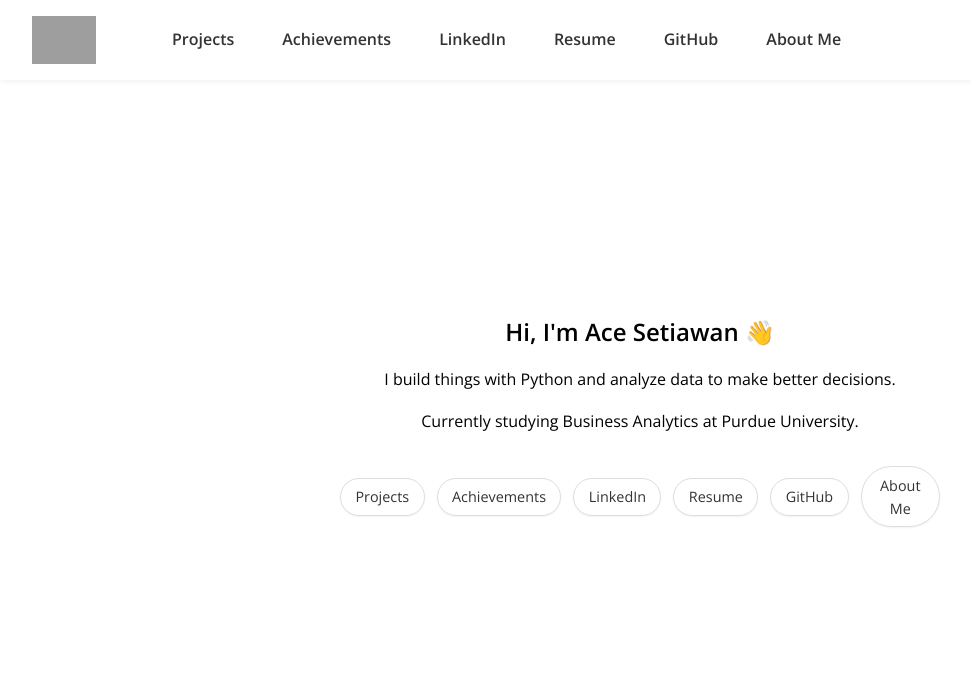
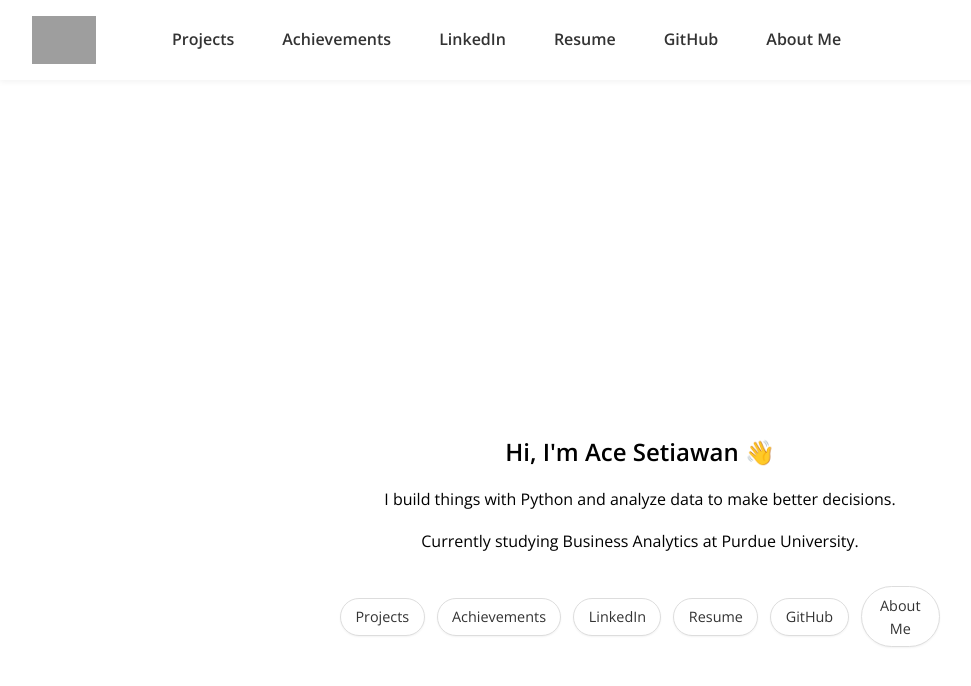
Before and after one commit to acepocalypse/acepocalypse.github.io, a Jekyll site: the page built from index.html, in a window 1280 px wide and 900 px high. Shown: the top 686 px of the window, without its empty margins (0-971 px from the left). Built offline with Jekyll 4.4.1, drawn with Linux system fonts in a browser that asks for light colours; grey boxes are pictures that could not be loaded.

Commit message:
Add homepage class to body and style fullscreen center for better layout

```diff
--- a/_layouts/default.html
+++ b/_layouts/default.html
@@ -20,7 +20,7 @@
   <meta name="theme-color" content="#ffffff">
 </head>
 
-<body class="{% if page.title == 'Home' %}no-scroll{% endif %}">
+<body class="{% if page.title == 'Home' %}home-page no-scroll{% endif %}">
   <header class="site-header">
     <a href="{{ '/' | relative_url }}" class="logo-link">
       <img src="{{ '/assets/images/logo.png' | relative_url }}" alt="Logo" class="site-logo">
--- a/assets/css/style.css
+++ b/assets/css/style.css
@@ -48,6 +48,12 @@
   text-align: center;
   padding: 0 1rem;
   margin-top: -80px; /* counteracts sticky header pushing it down */
+}
+
+body.home-page .fullscreen-center {
+  max-width: 1200px;
+  margin: 0 auto;
+  width: 100%;
 }
 
 .intro {
```
